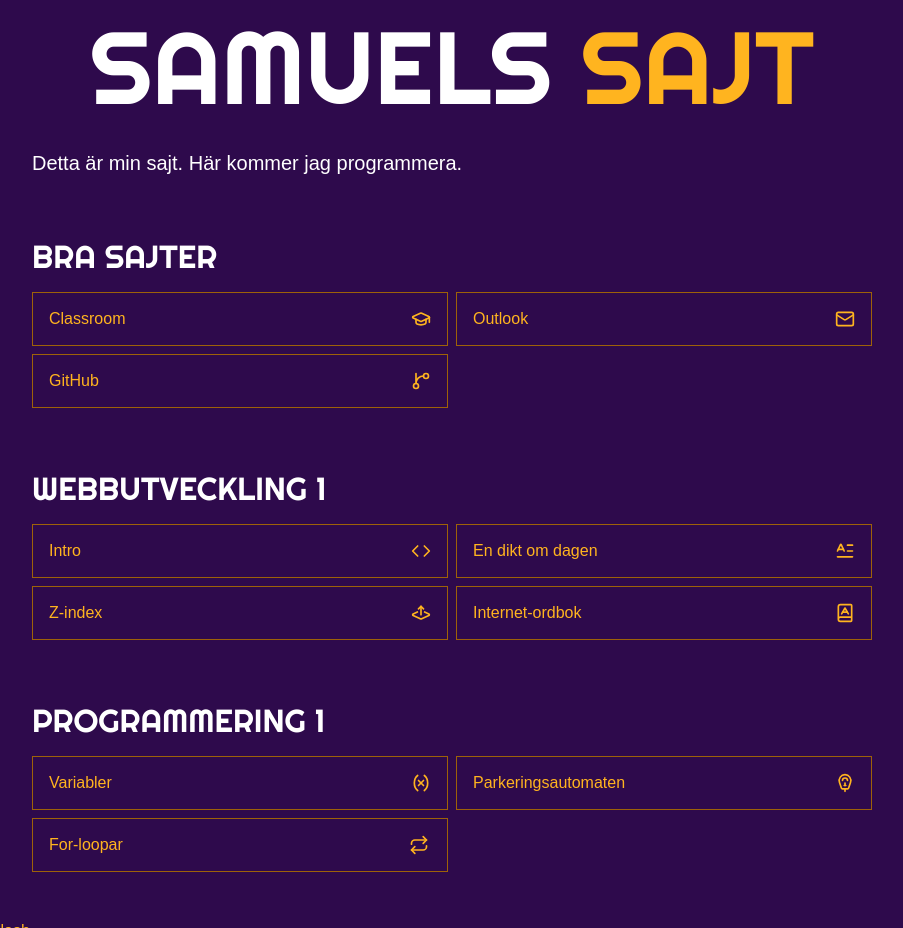
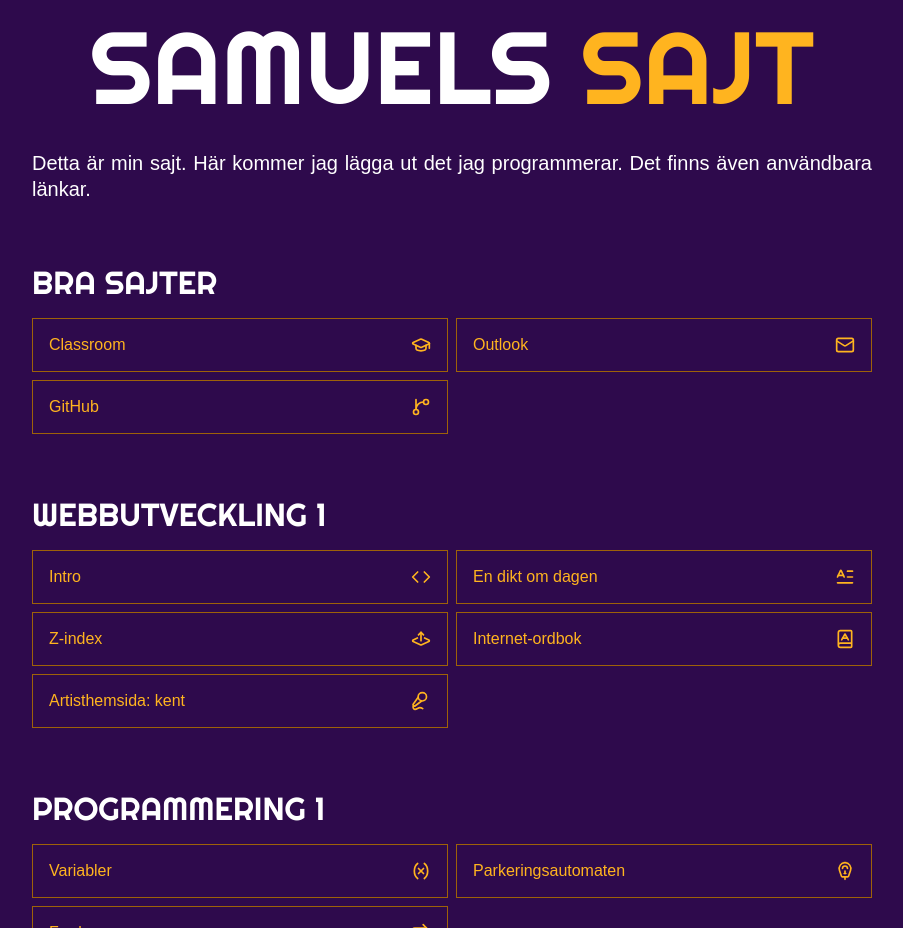
Before and after one commit to samuelpetterssonps/Webbutveckling1, a plain HTML site: page index.html in a window 1280 px wide. Shown: the part 409-1337 px from the top of the page, without its empty margins (188-1091 px from the left). Drawn offline with Linux system fonts and the light colour scheme; a web font is replaced by a local one.

Commit message:
Update index page

```diff
--- a/index.html
+++ b/index.html
@@ -22,7 +22,7 @@
 				>
 				<h1>Samuels <span>sajt</span></h1>
 				<p>
-			Detta är min sajt. Här kommer jag programmera.
+			Detta är min sajt. Här kommer jag lägga ut det jag programmerar. Det finns även användbara länkar.
 		</p>
 			</section>
 			<section id="links"></section>
--- a/index.js
+++ b/index.js
@@ -53,6 +53,13 @@ const LINKS = [
 					"https://samuelpetterssonps.github.io/Webbutveckling1/internet-ordbok",
 				icon:
 					'<svg xmlns="http://www.w3.org/2000/svg" width="20" height="20" viewBox="0 0 24 24" fill="none" stroke="currentColor" stroke-width="2" stroke-linecap="round" stroke-linejoin="round" class="lucide lucide-book-a preview-icon"><path d="M4 19.5v-15A2.5 2.5 0 0 1 6.5 2H19a1 1 0 0 1 1 1v18a1 1 0 0 1-1 1H6.5a1 1 0 0 1 0-5H20"/><path d="m8 13 4-7 4 7"/><path d="M9.1 11h5.7"/></svg>',
+			},
+			{
+				title: "Artisthemsida: kent",
+				href:
+					"https://samuelpetterssonps.github.io/Webbutveckling1/artist",
+				icon:
+					'<svg xmlns="http://www.w3.org/2000/svg" width="24" height="24" viewBox="0 0 24 24" fill="none" stroke="currentColor" stroke-width="2" stroke-linecap="round" stroke-linejoin="round" class="lucide lucide-mic-vocal preview-icon"><path d="m11 7.601-5.994 8.19a1 1 0 0 0 .1 1.298l.817.818a1 1 0 0 0 1.314.087L15.09 12"/><path d="M16.5 21.174C15.5 20.5 14.372 20 13 20c-2.058 0-3.928 2.356-6 2-2.072-.356-2.775-3.369-1.5-4.5"/><circle cx="16" cy="7" r="5"/></svg>',
 			},
 		],
 	},
```
